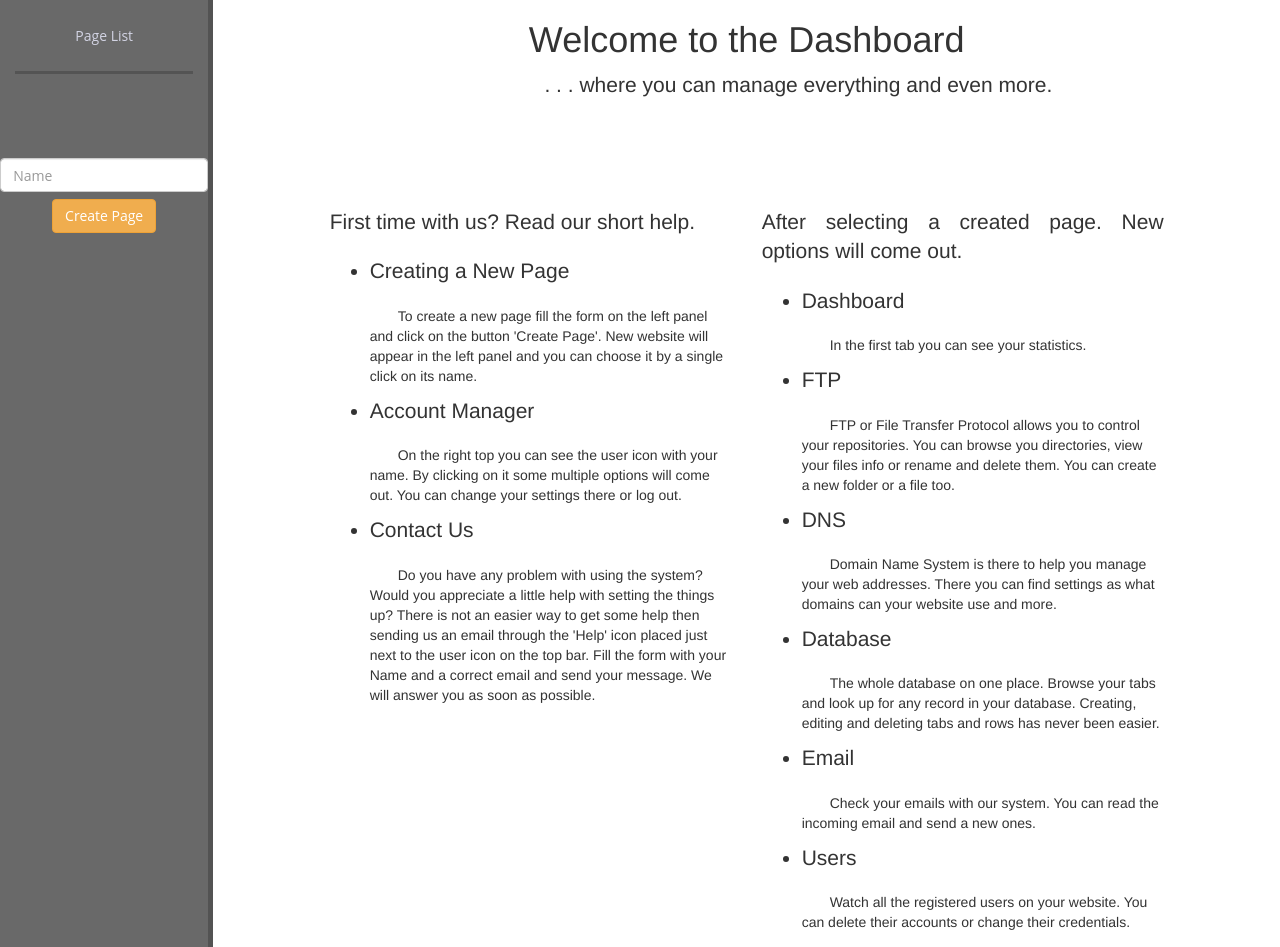
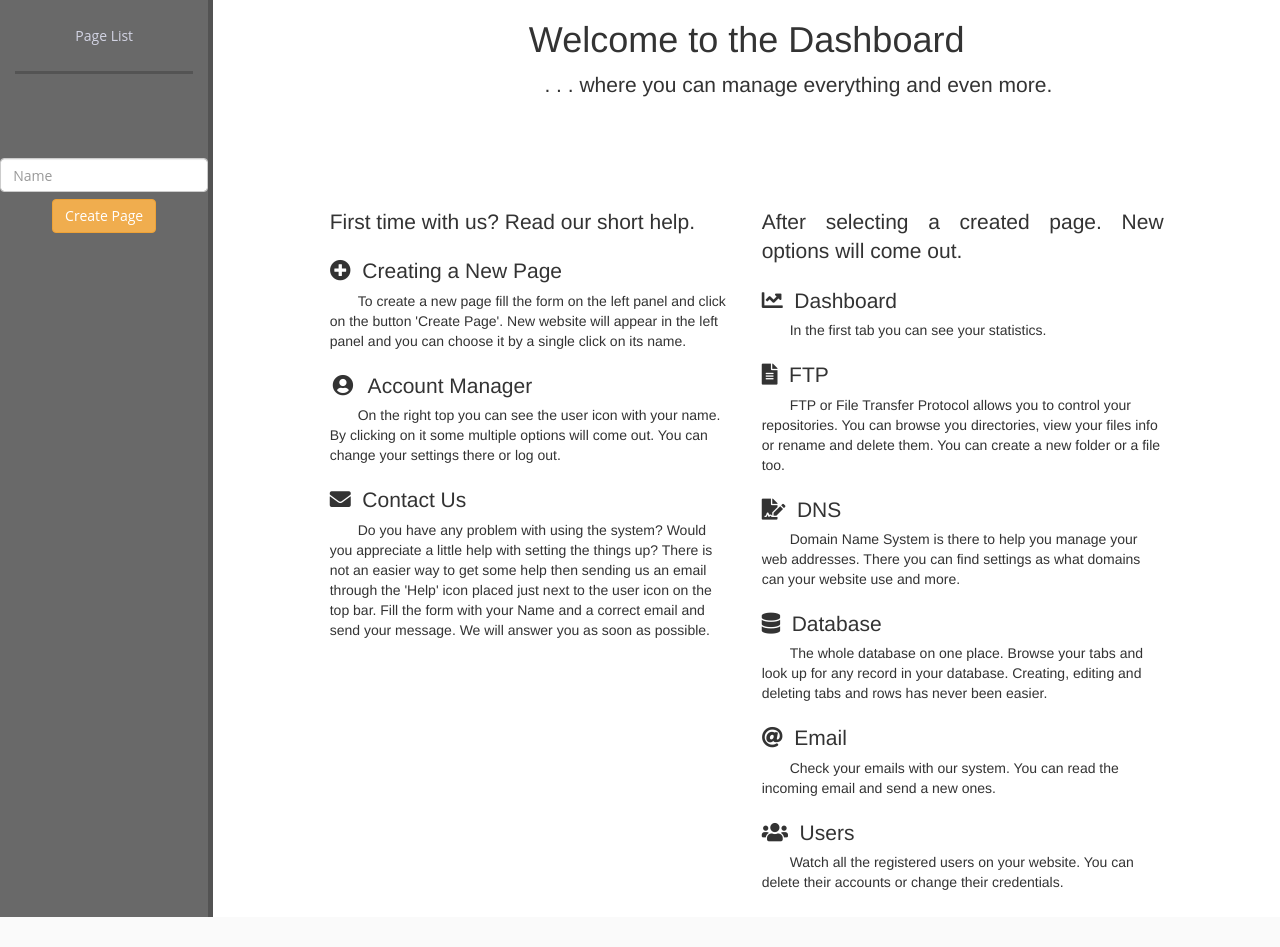
Before and after one commit to martinbenes1996/itu-project, a Django app: page /dashboard/ in a window 1280 px wide; the page is wider, and only the part inside the window is pictured. Shown: the part 62-1009 px from the top of that part. After the commit the page ends 979 px from the top of that part, so only its background shows below. Run offline with Django 3.2, Linux system fonts and the light colour scheme; data comes from the database, SQL or seed files in the repository; some libraries are stand-ins or nearby versions.

Commit message:
Dashboard finalize

```diff
--- a/hosting/static/css/snippets/base.css
+++ b/hosting/static/css/snippets/base.css
@@ -196,3 +196,19 @@ a.pathButton {
     overflow-y: auto;
     overflow-x: auto;
 }
+
+.no-indent{
+    list-style-type: none;
+}
+
+.minus-left{
+    padding-left: 0px;
+}
+
+.minus-bottom{
+    margin-bottom: 5px !important;
+}
+
+.plus-bottom{
+    margin-bottom: 20px;
+}
--- a/hosting/templates/dashboard.html
+++ b/hosting/templates/dashboard.html
@@ -92,16 +92,16 @@
 					<div class="col-1"></div>
 					<div class="col-5 column center">
 						<p class="lead justify">First time with us? Read our short help.</p>
-						<ul class="my-list">
-							<li class="lead">Creating a New Page</li>
-							<p class="indent">To create a new page fill the form on the left panel and click on the button 'Create
+						<ul class="my-list minus-left">
+							<li class="lead no-indent minus-bottom"><i class="fas fa-plus-circle"></i>&nbsp;&nbsp;Creating a New Page</li>
+							<p class="indent plus-bottom">To create a new page fill the form on the left panel and click on the button 'Create
 								Page'. New website will appear in the left panel and you can choose it by a single click on its
 								name.</p>
-							<li class="lead">Account Manager</li>
-							<p class="indent">On the right top you can see the user icon with your name. By clicking on it some
+							<li class="lead no-indent minus-bottom"><i class="fas fa-user-circle fa-fw"></i>&nbsp;&nbsp;Account Manager</li>
+							<p class="indent plus-bottom">On the right top you can see the user icon with your name. By clicking on it some
 								multiple options will come out. You can change your settings there or log out.</p>
-							<li class="lead">Contact Us</li>
-							<p class="indent">Do you have any problem with using the system? Would you appreciate a little help with
+							<li class="lead no-indent minus-bottom"><i class="fas fa-envelope"></i>&nbsp;&nbsp;Contact Us</li>
+							<p class="indent plus-bottom">Do you have any problem with using the system? Would you appreciate a little help with
 								setting the things up? There is not an easier way to get some help then sending us an email through the
 								'Help' icon placed just next to the user icon on the top bar. Fill the form with your Name and a correct
 								email and send your message. We will answer you as soon as possible.</p>
@@ -110,24 +110,24 @@
 
 					<div class="col-5 center">
 						<p class="lead justify">After selecting a created page. New options will come out. </p>
-						<ul class="my-list">
-							<li class="lead">Dashboard</li>
-							<p class="indent">In the first tab you can see your statistics.</p>
-							<li class="lead">FTP</li>
-							<p class="indent">FTP or File Transfer Protocol allows you to control your repositories. You can browse
+						<ul class="my-list minus-left">
+							<li class="lead no-indent minus-bottom"><i class="fas fa-chart-line"></i>&nbsp;&nbsp;Dashboard</li>
+							<p class="indent plus-bottom">In the first tab you can see your statistics.</p>
+							<li class="lead no-indent minus-bottom"><i class="fas fa-file-alt"></i>&nbsp;&nbsp;FTP</li>
+							<p class="indent plus-bottom">FTP or File Transfer Protocol allows you to control your repositories. You can browse
 								you directories, view your files info or rename and delete them. You can create a new folder or a file
 								too.</p>
-							<li class="lead">DNS</li>
-							<p class="indent">Domain Name System is there to help you manage your web addresses. There you can find
+							<li class="lead no-indent minus-bottom"><i class="fas fa-file-signature"></i>&nbsp;&nbsp;DNS</li>
+							<p class="indent plus-bottom">Domain Name System is there to help you manage your web addresses. There you can find
 								settings as what domains can your website use and more.</p>
-							<li class="lead">Database</li>
-							<p class="indent">The whole database on one place. Browse your tabs and look up for any record in your
+							<li class="lead no-indent minus-bottom"><i class="fas fa-database"></i>&nbsp;&nbsp;Database</li>
+							<p class="indent plus-bottom">The whole database on one place. Browse your tabs and look up for any record in your
 								database. Creating, editing and deleting tabs and rows has never been easier.</p>
-							<li class="lead">Email</li>
-							<p class="indent">Check your emails with our system. You can read the incoming email and send a new
+							<li class="lead no-indent minus-bottom"><i class="fas fa-at"></i>&nbsp;&nbsp;Email</li>
+							<p class="indent plus-bottom">Check your emails with our system. You can read the incoming email and send a new
 								ones.</p>
-							<li class="lead">Users</li>
-							<p class="indent">Watch all the registered users on your website. You can delete their accounts or change
+							<li class="lead no-indent minus-bottom"><i class="fas fa-users"></i>&nbsp;&nbsp;Users</li>
+							<p class="indent plus-bottom">Watch all the registered users on your website. You can delete their accounts or change
 								their credentials.</p>
 						</ul>
 					</div>
```
